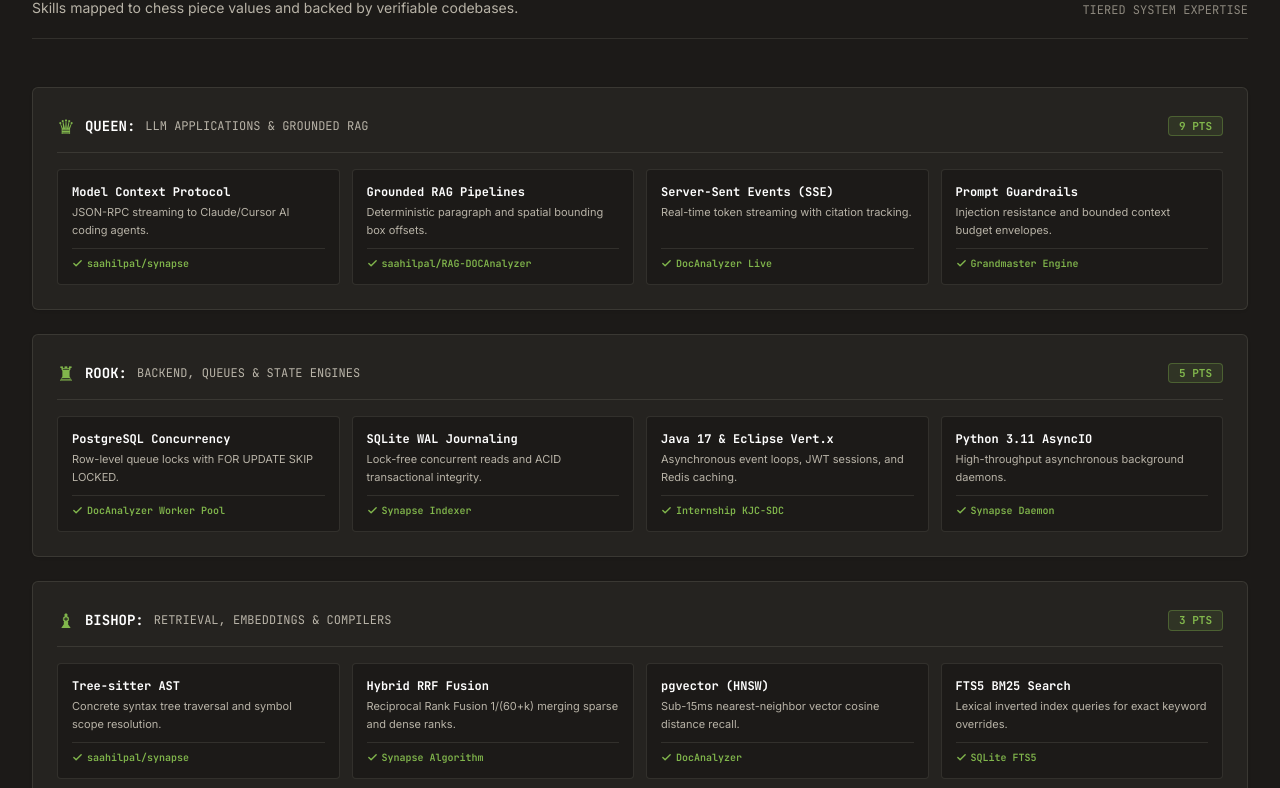
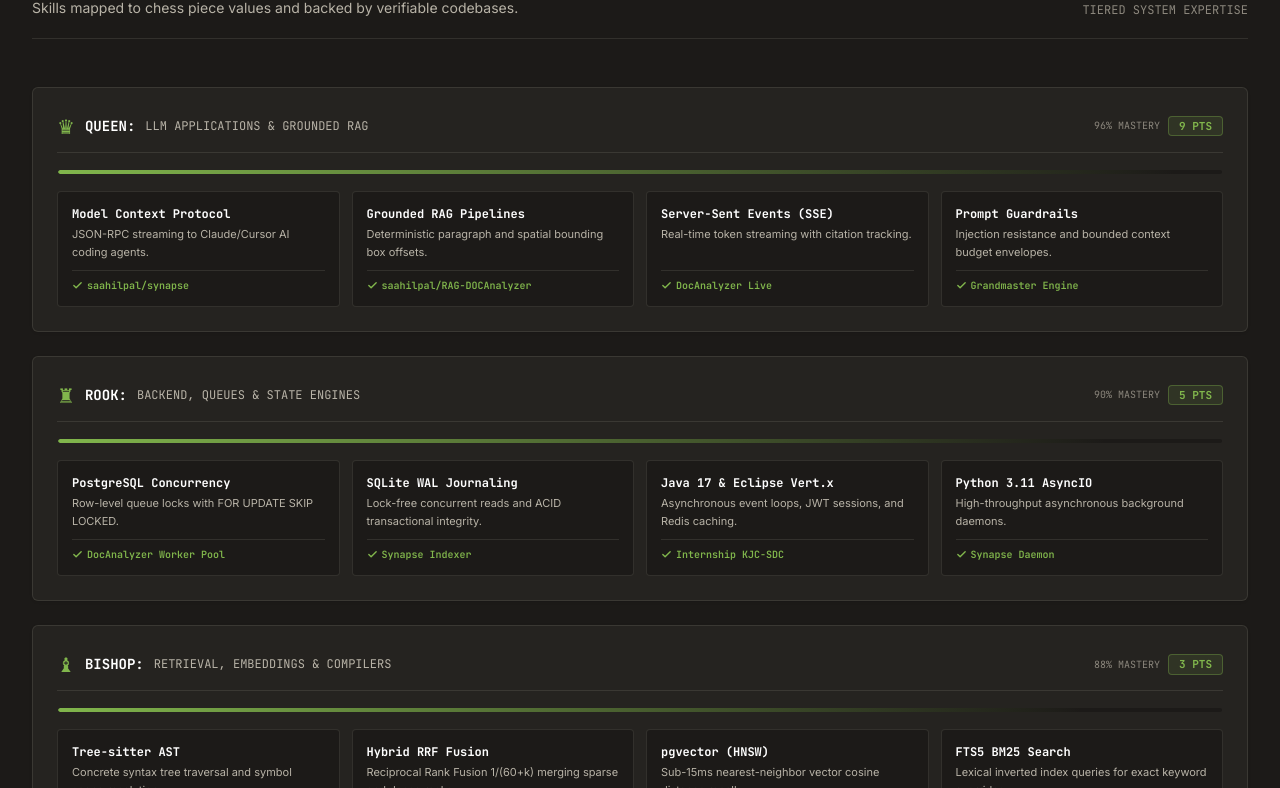
Before and after one commit to saahilpal/sahil-pal-portfolio, a Next.js app: page / in a window 1280 px wide. Shown: the part 7692-8480 px from the top of the page. Built offline with nearby package versions, Linux system fonts and the light colour scheme; a web font is replaced by a local one.

Commit message:
feat(motion): animate skills mastery chart bars growing from zero on scroll

```diff
--- a/src/components/skills/piece-values.tsx
+++ b/src/components/skills/piece-values.tsx
@@ -1,5 +1,6 @@
 "use client";
 
+import { useState, useEffect } from "react";
 import { Check } from "lucide-react";
 import { useStaggerReveal } from "@/lib/anime-motion";
 
@@ -8,6 +9,7 @@
   symbol: string;
   value: string;
   category: string;
+  percentage: number;
   skills: { name: string; context: string; verified: string }[];
 }
 
@@ -17,6 +19,7 @@
     symbol: "♛",
     value: "9 PTS",
     category: "LLM APPLICATIONS & GROUNDED RAG",
+    percentage: 96,
     skills: [
       { name: "Model Context Protocol", context: "JSON-RPC streaming to Claude/Cursor AI coding agents.", verified: "saahilpal/synapse" },
       { name: "Grounded RAG Pipelines", context: "Deterministic paragraph and spatial bounding box offsets.", verified: "saahilpal/RAG-DOCAnalyzer" },
@@ -29,6 +32,7 @@
     symbol: "♜",
     value: "5 PTS",
     category: "BACKEND, QUEUES & STATE ENGINES",
+    percentage: 90,
     skills: [
       { name: "PostgreSQL Concurrency", context: "Row-level queue locks with FOR UPDATE SKIP LOCKED.", verified: "DocAnalyzer Worker Pool" },
       { name: "SQLite WAL Journaling", context: "Lock-free concurrent reads and ACID transactional integrity.", verified: "Synapse Indexer" },
@@ -41,6 +45,7 @@
     symbol: "♝",
     value: "3 PTS",
     category: "RETRIEVAL, EMBEDDINGS & COMPILERS",
+    percentage: 88,
     skills: [
       { name: "Tree-sitter AST", context: "Concrete syntax tree traversal and symbol scope resolution.", verified: "saahilpal/synapse" },
       { name: "Hybrid RRF Fusion", context: "Reciprocal Rank Fusion 1/(60+k) merging sparse and dense ranks.", verified: "Synapse Algorithm" },
@@ -53,6 +58,7 @@
     symbol: "♞",
     value: "3 PTS",
     category: "MOBILE & OFFLINE SYSTEMS",
+    percentage: 84,
     skills: [
       { name: "Kotlin 2.0 & Jetpack Compose", context: "100% declarative MVI architecture and unidirectional data flows.", verified: "Hera Hosiery Wholesale" },
       { name: "Room DB v13", context: "Offline-first relational schemas with foreign key RESTRICT constraints.", verified: "Hera Billing App" },
@@ -65,6 +71,7 @@
     symbol: "♟",
     value: "1 PT",
     category: "DEVELOPER TOOLING & CONSISTENCY",
+    percentage: 80,
     skills: [
       { name: "Manifest V3 Extensions", context: "Service worker lifecycle adherence and isolated Shadow DOM injection.", verified: "saahilpal/LeetSync" },
       { name: "GitHub Contents API", context: "Atomic commit trees and automated documentation vaults.", verified: "Octokit REST" },
@@ -75,11 +82,30 @@
 ];
 
 export function PieceValues() {
+  const [isBarsVisible, setIsBarsVisible] = useState(false);
   const containerRef = useStaggerReveal<HTMLDivElement>(".skill-tier-group", {
     staggerMs: 90,
     duration: 650,
     translateY: 18,
   });
+
+  useEffect(() => {
+    const el = document.getElementById("skills");
+    if (!el) return;
+
+    const observer = new IntersectionObserver(
+      ([entry]) => {
+        if (entry.isIntersecting) {
+          setIsBarsVisible(true);
+          observer.disconnect();
+        }
+      },
+      { threshold: 0.15 }
+    );
+
+    observer.observe(el);
+    return () => observer.disconnect();
+  }, []);
 
   return (
     <section id="skills" className="py-16 sm:py-24 border-b border-[var(--border-chess)] scroll-mt-20">
@@ -118,9 +144,24 @@
                   <span className="font-bold text-[var(--text-white)] text-sm">{group.piece}:</span>
                   <span className="text-[var(--chess-nude-muted)]">{group.category}</span>
                 </div>
-                <span className="px-2.5 py-0.5 rounded-sm bg-[var(--chess-green-subtle)] border border-[var(--border-green)] text-[var(--chess-green)] font-bold text-[11px]">
-                  {group.value}
-                </span>
+                <div className="flex items-center gap-2">
+                  <span className="text-[10px] text-[var(--chess-nude-dark)] font-mono">{group.percentage}% MASTERY</span>
+                  <span className="px-2.5 py-0.5 rounded-sm bg-[var(--chess-green-subtle)] border border-[var(--border-green)] text-[var(--chess-green)] font-bold text-[11px]">
+                    {group.value}
+                  </span>
+                </div>
+              </div>
+
+              {/* Skills Chart Bar Growing from Zero */}
+              <div className="w-full bg-[var(--bg-chess-dark)] h-1.5 rounded-full overflow-hidden border border-[var(--border-chess)]/40 relative">
+                <div
+                  className="h-full bg-gradient-to-r from-[var(--chess-green)] to-[var(--chess-brilliant)] rounded-full transition-transform duration-1000 ease-out origin-left"
+                  style={{
+                    width: `${group.percentage}%`,
+                    transform: isBarsVisible ? "scaleX(1)" : "scaleX(0)",
+                    transformOrigin: "left",
+                  }}
+                />
               </div>
 
               {/* Skills Grid */}
```
